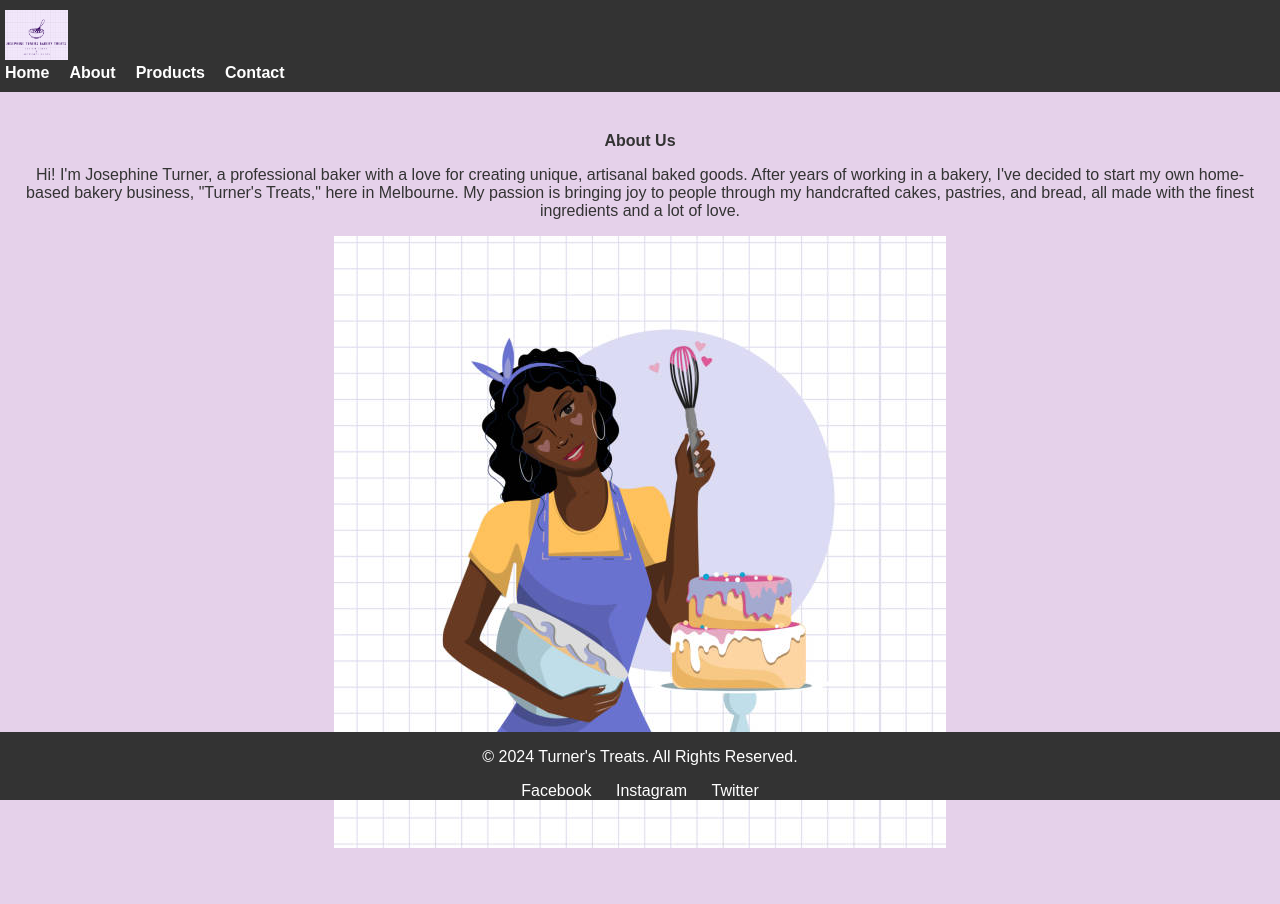
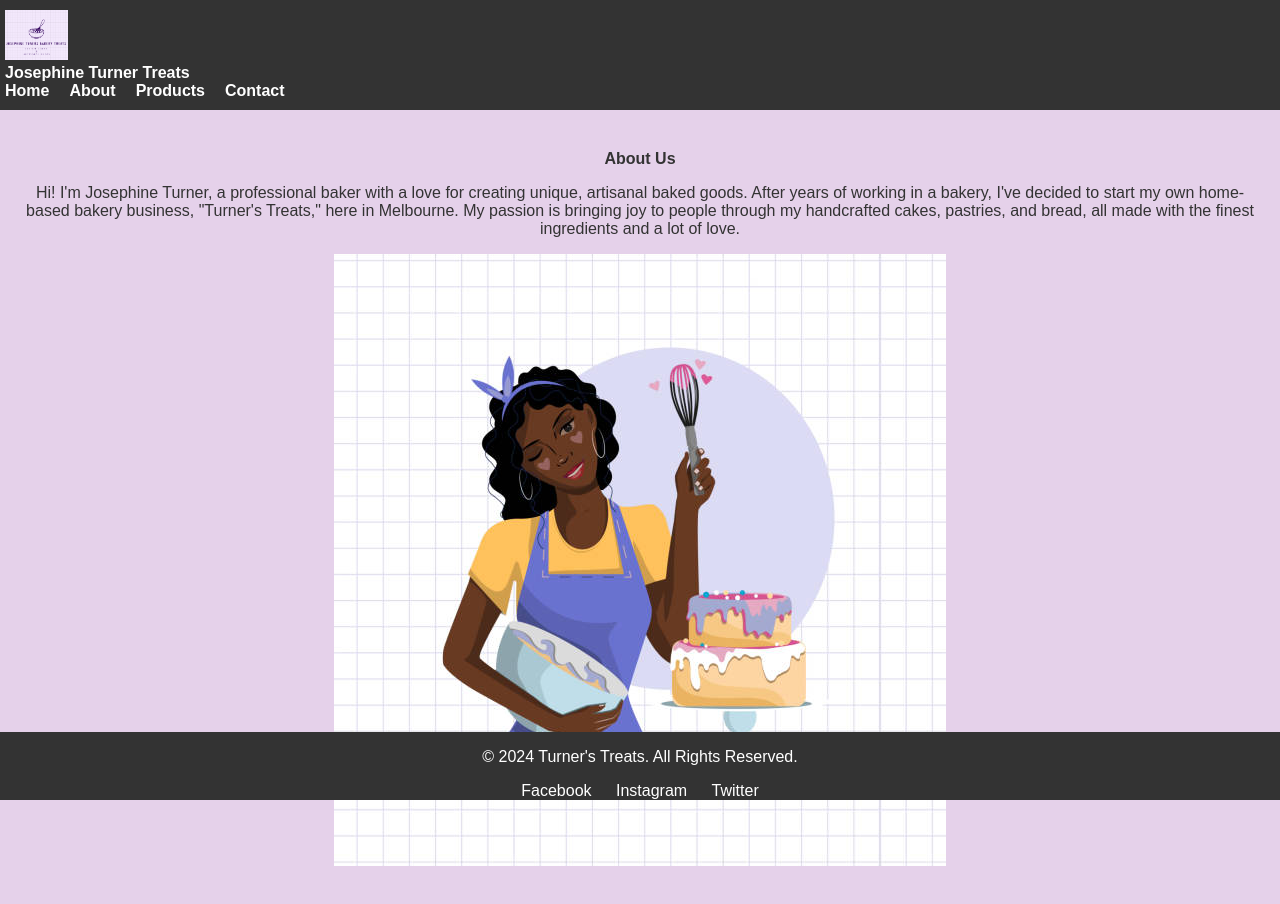
Before and after one commit to hkzty/2.1-Assessment, a plain HTML site: page Tuners Treats/About.html in a window 1280 px wide. Drawn offline with Linux system fonts and the light colour scheme.

Commit message:
formatting pages

```diff
--- a/Tuners Treats/About.html
+++ b/Tuners Treats/About.html
@@ -9,9 +9,11 @@
     <link rel="stylesheet" href="css/styles.css">
 </head>
 <body>
+    <!-- Header Section -->
     <header>
         <nav>
             <img src="Images/JsLogo.png" alt="Turner's Treats Logo" class="logo">
+            <h1>Josephine Turner Treats</h1>
             <ul>
                 <li><a href="index.html">Home</a></li>
                 <li><a href="about.html">About</a></li>
```
Also changed, not shown: Tuners Treats/Contact.html (+2 -0 lines), Tuners Treats/Products.html (+2 -0 lines).
